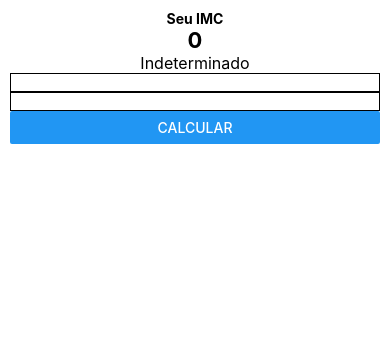
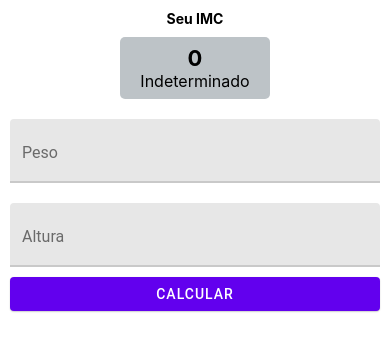
Before and after one commit to PauloTxJS/appImc, a React Native app: screen / in a window 390 px wide. Shown: the top 350 px of the page. Built offline with nearby package versions, Linux system fonts and the light colour scheme.

Commit message:
Terminei o app

```diff
--- a/App.js
+++ b/App.js
@@ -1,6 +1,6 @@
 import * as React from 'react';
-import { StyleSheet, View, Text, TextInput, Button } from 'react-native';
-// import { Button } from 'react-native-paper';
+import { StyleSheet, View, Text } from 'react-native';
+import { TextInput, Button } from 'react-native-paper';
 
 class App extends React.Component {
 
@@ -8,7 +8,8 @@ class App extends React.Component {
     peso: 100,
     altura: 1.80,
     imc: 0,
-    legenda: 'Indeterminado'
+    legenda: 'Indeterminado',
+    cor: '#bdc3c7'
   };
 
   calcularIMC = () => {
@@ -20,23 +21,28 @@ class App extends React.Component {
 
     if (result < 18.5) {
       this.setState({
-        legenda: 'Abaixo do Peso'
+        legenda: 'Abaixo do Peso',
+        cor: '#e74c3c'
       });
     } else if (result >= 18.5 && result < 25) {
       this.setState({
-        legenda: 'Peso Normal'
+        legenda: 'Peso Normal',
+        cor: '#2ecc71'
       });
     } else if (result >= 25 && result < 30) {
       this.setState({
-        legenda: 'Sobrepeso'
+        legenda: 'Sobrepeso',
+        cor: '#f1c40f'
       });
     } else if (result >= 30 && result < 40) {
       this.setState({
-        legenda: 'Obesidade'
+        legenda: 'Obesidade',
+        cor: '#e67e22'
       });
     } else if (result >= 40) {
       this.setState({
-        legenda: 'Obesidade Grave'
+        legenda: 'Obesidade Grave',
+        cor: '#e74c3c'
       });
     }
   }
@@ -52,13 +58,16 @@ class App extends React.Component {
     return(
       <View style={styles.app}>
         <Text style={styles.legenda}>Seu IMC</Text>
-        <View>
+
+        <View style={[styles.painel, {backgroundColor: this.state.cor}]}>
           <Text style={styles.resultado}>{this.state.imc}</Text>
           <Text style={styles.diagnostico}>{this.state.legenda}</Text>
         </View>
+
         <View>
           <TextInput
             style={styles.peso}
+            label="Peso"
             onChangeText={value => {
               this.setState({
                 peso: value.replace(',', '.')
@@ -67,13 +76,14 @@ class App extends React.Component {
           />
           <TextInput
             style={styles.altura}
+            label="Altura"
             onChangeText={value => {
               this.setState({
                 altura: value.replace(',', '.')
               })
             }}
           />
-          <Button title="Calcular" onPress={this.calcularIMC} />
+          <Button mode='contained' onPress={this.calcularIMC}>Calcular</Button>
         </View>
       </View>
     );
@@ -83,6 +93,13 @@ class App extends React.Component {
 const styles = StyleSheet.create({
   app: {
     padding: 10
+  },
+  painel: {
+    alignSelf: 'center',
+    borderRadius: 5,
+    width: 150,
+    marginVertical: 10,
+    padding: 8
   },
   legenda: {
     textAlign: 'center',
@@ -98,12 +115,10 @@ const styles = StyleSheet.create({
     fontSize: 16
   },
   peso: {
-    borderColor: '#000',
-    borderWidth: 1
+    marginVertical: 10
   },
   altura: {
-    borderColor: '#000',
-    borderWidth: 1
+    marginVertical: 10
   }
 });
 
```
